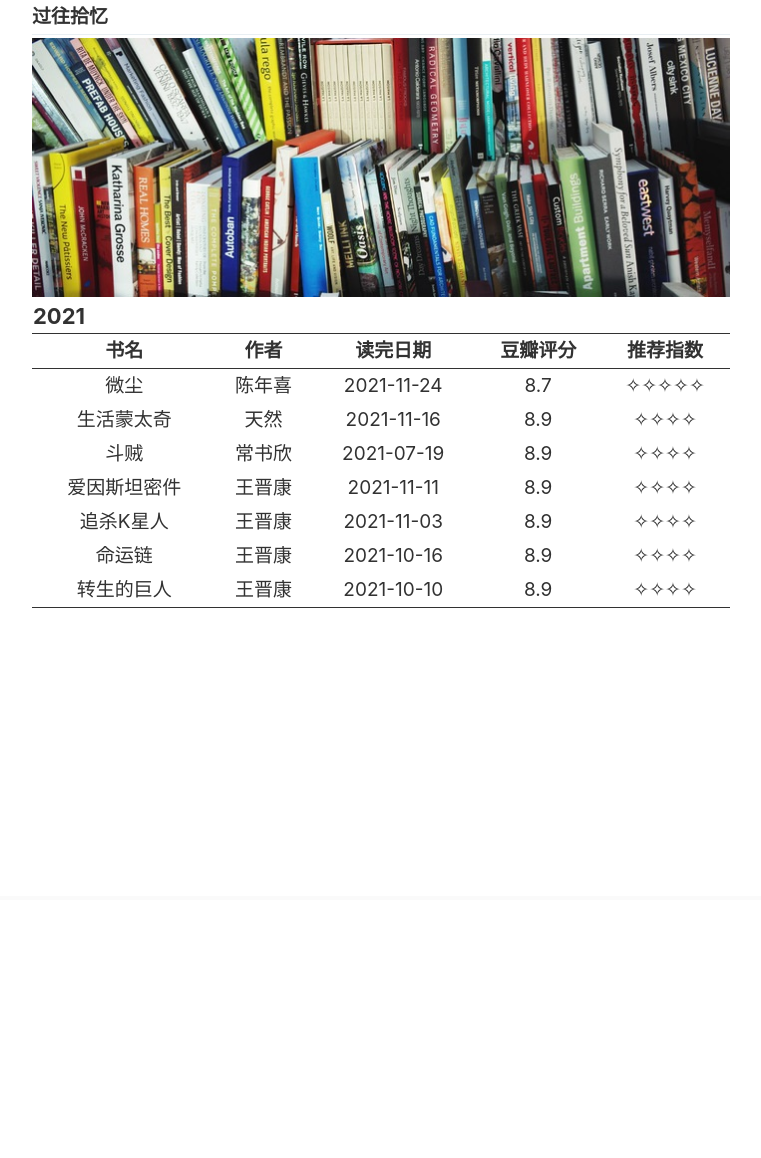
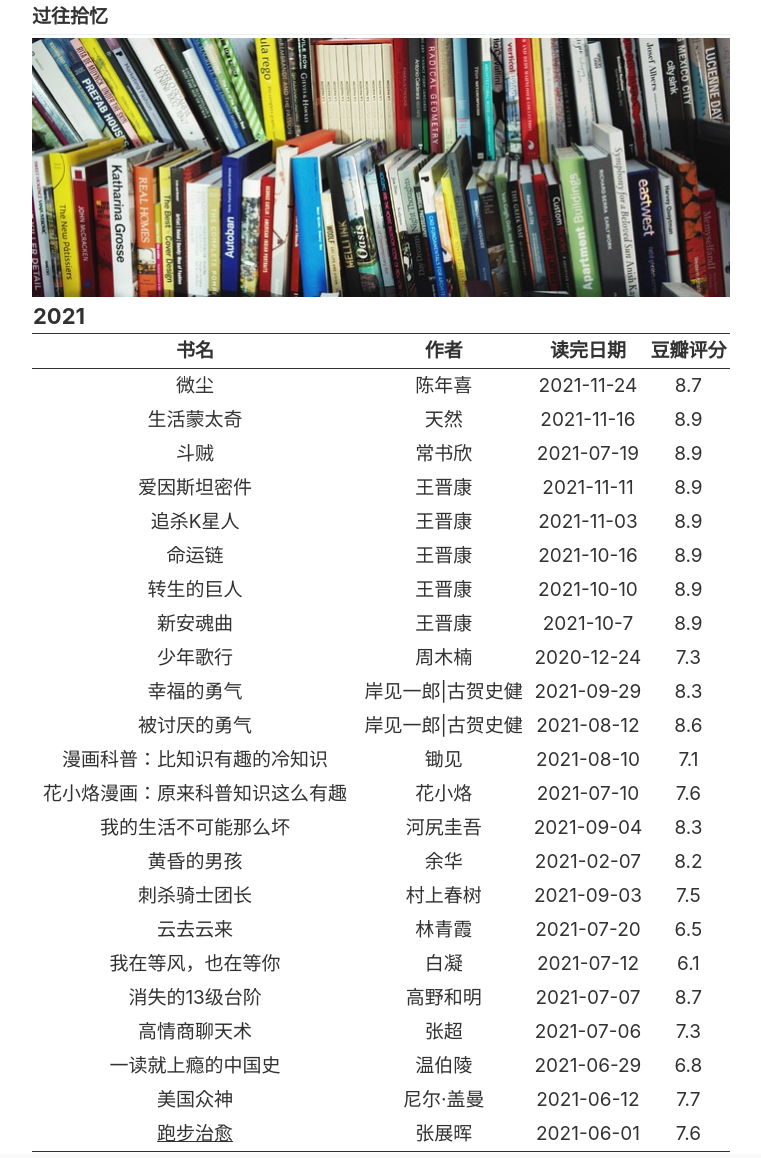
Before and after one commit to SWHL/SWHL.github.io, a Jekyll site: the page built from _pages/books.md, in a window 1280 px wide. Shown: the whole page, without its empty margins (259-1020 px from the left). Built offline with Jekyll 4.4.1, drawn with Linux system fonts in a browser that asks for light colours; before the commit the page ends 900 px from its top, so only the background shows below that.

Commit message:
Add some books

```diff
--- a/_pages/books.md
+++ b/_pages/books.md
@@ -5,14 +5,13 @@
 <table style="line-height:32px;width:100%; height:100%; margin: 0 auto;text-align:center;border-bottom:1px solid;">
     <thead>
 		<tr>
-			<th colspan="5" style="text-align:left;font-size:22px;">2021</th>
+			<th colspan="4" style="text-align:left;font-size:22px;">2021</th>
 		</tr>
         <tr style="border-bottom:1px solid; border-top:1px solid;">
     　       <th>书名</th>
              <th>作者</th>
              <th>读完日期</th>
              <th>豆瓣评分</th>
-             <th>推荐指数</th>
         </tr>
 　　</thead>
     <tbody>
@@ -21,49 +20,138 @@
 	　　　　　<td>陈年喜</td>
 	　　　　　<td>2021-11-24</td>
 	　　　　　<td>8.7</td>
-	　　　　　<td>✧✧✧✧✧</td>
 	　　</tr>
 	　　<tr>
 	　　　　　<td>生活蒙太奇</td>
 	　　　　　<td>天然</td>
 	　　　　　<td>2021-11-16</td>
 	　　　　　<td>8.9</td>
-	　　　　　<td>✧✧✧✧</td>
 	　　</tr>
 	　　<tr>
 	　　　　　<td>斗贼</td>
 	　　　　　<td>常书欣</td>
 	　　　　　<td>2021-07-19</td>
 	　　　　　<td>8.9</td>
-	　　　　　<td>✧✧✧✧</td>
 	　　</tr>
 	　　<tr>
 	　　　　　<td>爱因斯坦密件</td>
 	　　　　　<td>王晋康</td>
 	　　　　　<td>2021-11-11</td>
 	　　　　　<td>8.9</td>
-	　　　　　<td>✧✧✧✧</td>
 	　　</tr>
 	　　<tr>
 	　　　　　<td>追杀K星人</td>
 	　　　　　<td>王晋康</td>
 	　　　　　<td>2021-11-03</td>
 	　　　　　<td>8.9</td>
-	　　　　　<td>✧✧✧✧</td>
 	　　</tr>
 	　　<tr>
 	　　　　　<td>命运链</td>
 	　　　　　<td>王晋康</td>
 	　　　　　<td>2021-10-16</td>
 	　　　　　<td>8.9</td>
-	　　　　　<td>✧✧✧✧</td>
 	　　</tr>
 	　　<tr>
 	　　　　　<td>转生的巨人</td>
 	　　　　　<td>王晋康</td>
 	　　　　　<td>2021-10-10</td>
 	　　　　　<td>8.9</td>
-	　　　　　<td>✧✧✧✧</td>
+	　　</tr>
+	　　<tr>
+	　　　　　<td>新安魂曲</td>
+	　　　　　<td>王晋康</td>
+	　　　　　<td>2021-10-7</td>
+	　　　　　<td>8.9</td>
+	　　</tr>
+	　　<tr>
+	　　　　　<td>少年歌行</td>
+	　　　　　<td>周木楠</td>
+	　　　　　<td>2020-12-24</td>
+	　　　　　<td>7.3</td>
+	　　</tr>
+	　　<tr>
+	　　　　　<td>幸福的勇气</td>
+	　　　　　<td>岸见一郎|古贺史健</td>
+	　　　　　<td>2021-09-29</td>
+	　　　　　<td>8.3</td>
+	　　</tr>
+	　　<tr>
+	　　　　　<td>被讨厌的勇气</td>
+	　　　　　<td>岸见一郎|古贺史健</td>
+	　　　　　<td>2021-08-12</td>
+	　　　　　<td>8.6</td>
+	　　</tr>
+	　　<tr>
+	　　　　　<td>漫画科普：比知识有趣的冷知识</td>
+	　　　　　<td>锄见</td>
+	　　　　　<td>2021-08-10</td>
+	　　　　　<td>7.1</td>
+	　　</tr>
+	　　<tr>
+	　　　　　<td>花小烙漫画：原来科普知识这么有趣 </td>
+	　　　　　<td>花小烙</td>
+	　　　　　<td>2021-07-10</td>
+	　　　　　<td>7.6</td>
+	　　</tr>
+	　　<tr>
+	　　　　　<td>我的生活不可能那么坏</td>
+	　　　　　<td>河尻圭吾</td>
+	　　　　　<td>2021-09-04</td>
+	　　　　　<td>8.3</td>
+	　　</tr>
+	　　<tr>
+	　　　　　<td>黄昏的男孩</td>
+	　　　　　<td>余华</td>
+	　　　　　<td>2021-02-07</td>
+	　　　　　<td>8.2</td>
+	　　</tr>
+	　　<tr>
+	　　　　　<td>刺杀骑士团长</td>
+	　　　　　<td>村上春树</td>
+	　　　　　<td>2021-09-03</td>
+	　　　　　<td>7.5</td>
+	　　</tr>
+	　　<tr>
+	　　　　　<td>云去云来</td>
+	　　　　　<td>林青霞</td>
+	　　　　　<td>2021-07-20</td>
+	　　　　　<td>6.5</td>
+	　　</tr>
+	　　<tr>
+	　　　　　<td>我在等风，也在等你</td>
+	　　　　　<td>白凝</td>
+	　　　　　<td>2021-07-12</td>
+	　　　　　<td>6.1</td>
+	　　</tr>
+	　　<tr>
+	　　　　　<td>消失的13级台阶</td>
+	　　　　　<td>高野和明</td>
+	　　　　　<td>2021-07-07</td>
+	　　　　　<td>8.7</td>
+	　　</tr>
+	　　<tr>
+	　　　　　<td>高情商聊天术</td>
+	　　　　　<td>张超</td>
+	　　　　　<td>2021-07-06</td>
+	　　　　　<td>7.3</td>
+	　　</tr>
+	　　<tr>
+	　　　　　<td>一读就上瘾的中国史</td>
+	　　　　　<td>温伯陵</td>
+	　　　　　<td>2021-06-29</td>
+	　　　　　<td>6.8</td>
+	　　</tr>
+	　　<tr>
+	　　　　　<td>美国众神</td>
+	　　　　　<td>尼尔·盖曼</td>
+	　　　　　<td>2021-06-12</td>
+	　　　　　<td>7.7</td>
+	　　</tr>
+	　　<tr>
+	　　　　　<td><a href="https://book.douban.com/subject/35200726/" target="_blank">跑步治愈</a></td>
+	　　　　　<td>张展晖</td>
+	　　　　　<td>2021-06-01</td>
+	　　　　　<td>7.6</td>
 	　　</tr>
 	</tbody>
 </table>
```
